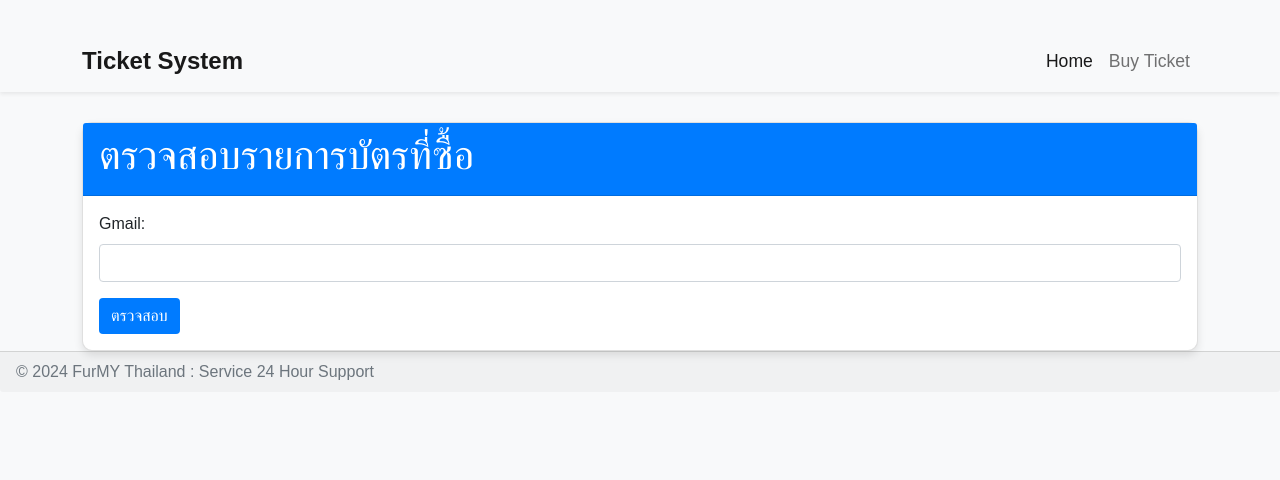
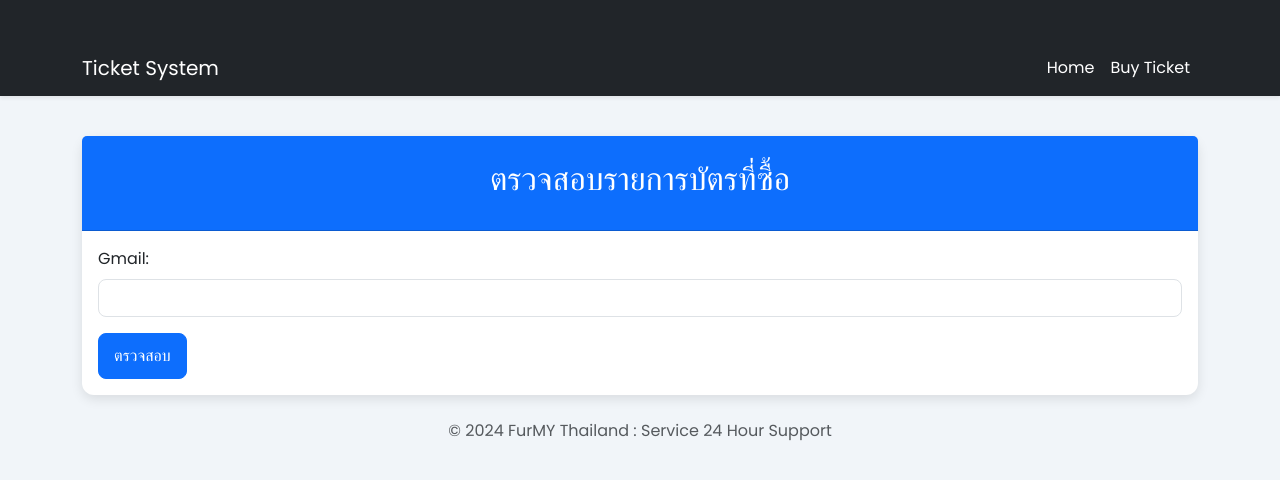
Before and after one commit to mrmyyoochannel/website-price-ticket, a PHP site: page /_shop/ in a window 1280 px wide. Shown: the top 480 px of the page. Run offline with PHP 8.4, Linux system fonts and the light colour scheme; a user stored in the database is signed in; data comes from the database, SQL or seed files in the repository; some libraries are stand-ins or nearby versions.

Commit message:
Update index.php

```diff
--- a/_shop/index.php
+++ b/_shop/index.php
@@ -23,7 +23,7 @@ if ($_SERVER["REQUEST_METHOD"] == "POST") {
 
             if (!$result) {
                 echo "<script>
-                        Swal.fire({
+                        Toast.fire({
                             icon: 'error',
                             title: 'Error',
                             text: 'Error: " . $stmt->error . "'
@@ -33,7 +33,7 @@ if ($_SERVER["REQUEST_METHOD"] == "POST") {
             $stmt->close();
         } else {
             echo "<script>
-                    Swal.fire({
+                    Toast.fire({
                         icon: 'warning',
                         title: 'Warning',
                         text: 'User email is empty.'
@@ -42,7 +42,7 @@ if ($_SERVER["REQUEST_METHOD"] == "POST") {
         }
     } else {
         echo "<script>
-                Swal.fire({
+                Toast.fire({
                     icon: 'warning',
                     title: 'Warning',
                     text: 'User email is not set.'
@@ -59,69 +59,79 @@ if ($_SERVER["REQUEST_METHOD"] == "POST") {
     <meta charset="UTF-8">
     <meta name="viewport" content="width=device-width, initial-scale=1.0">
     <title>รายการบัตรที่ซื้อ</title>
-    <link href="https://stackpath.bootstrapcdn.com/bootstrap/5.1.3/css/bootstrap.min.css" rel="stylesheet">
+    <link href="https://cdn.jsdelivr.net/npm/bootstrap@5.3.0-alpha1/dist/css/bootstrap.min.css" rel="stylesheet">
+    <link href="https://fonts.googleapis.com/css2?family=Poppins:wght@300;400;500;600&display=swap" rel="stylesheet">
     <link rel="stylesheet" href="https://cdnjs.cloudflare.com/ajax/libs/font-awesome/6.0.0-beta3/css/all.min.css">
     <style>
         body {
-            background-color: #f8f9fa;
-            font-family: 'Arial', sans-serif;
+            background-color: #f1f5f9;
+            font-family: 'Poppins', sans-serif;
         }
 
         .container {
-            margin-top: 30px;
+            margin-top: 40px;
         }
 
         .card {
-            margin-top: 20px;
-            border-radius: 10px;
-            box-shadow: 0 4px 8px rgba(0, 0, 0, 0.1);
+            border-radius: 12px;
+            border: none;
+            box-shadow: 0 4px 12px rgba(0, 0, 0, 0.1);
         }
 
         .card-header {
-            background-color: #007bff;
+            background-color: #0d6efd;
             color: white;
-            border-radius: 10px 10px 0 0;
+            border-radius: 12px 12px 0 0;
+            padding: 1.5rem;
+            text-align: center;
+        }
+
+        .card-header h1 {
+            font-size: 2rem;
         }
 
         .table thead {
-            background-color: #007bff;
+            background-color: #0d6efd;
             color: white;
         }
 
+        .form-control {
+            border-radius: 8px;
+        }
+
         .btn-primary {
-            background-color: #007bff;
-            border: none;
+            background-color: #0d6efd;
+            border-radius: 8px;
+            padding: 10px 15px;
         }
 
         .btn-primary:hover {
-            background-color: #0056b3;
+            background-color: #0b5ed7;
         }
 
         .alert-warning {
-            background-color: #fff3cd;
+            background-color: #ffeeba;
             color: #856404;
-            border: 1px solid #ffeeba;
         }
 
-        .navbar-custom {
-            background-color: #007bff;
+        .navbar {
+            background-color: #0d6efd;
         }
 
-        .navbar-custom .navbar-brand,
-        .navbar-custom .nav-link {
-            color: white;
+        .navbar-brand,
+        .navbar-nav .nav-link {
+            color: white !important;
         }
 
-        .navbar-custom .nav-link:hover {
-            color: #ffcc00;
+        .navbar-nav .nav-link:hover {
+            color: #ffcc00 !important;
+        }
+
+        .table-responsive {
+            margin-top: 20px;
         }
 
         @media (max-width: 768px) {
-            .container {
-                margin-top: 20px;
-                padding: 10px;
-            }
-
             .card-header h1 {
                 font-size: 1.5rem;
             }
@@ -130,43 +140,13 @@ if ($_SERVER["REQUEST_METHOD"] == "POST") {
                 font-size: 0.9rem;
             }
         }
-
-        .table-responsive {
-            overflow-x: auto;
-        }
-    </style>
-    <!-- Custom CSS for styling -->
-<style>
-    .navbar-brand {
-        font-weight: bold;
-        font-size: 1.5rem;
-        color: #007bff;
-    }
-    .navbar-nav .nav-link {
-        font-size: 1.1rem;
-        padding: 10px 20px;
-        color: #343a40;
-        transition: color 0.3s ease-in-out;
-    }
-    .navbar-nav .nav-link:hover {
-        color: #007bff;
-    }
-    .navbar-light .navbar-toggler {
-        border-color: #007bff;
-    }
-    .navbar-light .navbar-toggler-icon {
-        background-color: #007bff;
-    }
-    .shadow-sm {
-        box-shadow: 0 4px 6px rgba(0, 0, 0, 0.1);
-    }
     </style>
 </head>
 
 <body>
 
 <!-- Navbar -->
-<nav class="navbar navbar-expand-lg navbar-light bg-light shadow-sm">
+<nav class="navbar navbar-expand-lg navbar-dark bg-dark shadow-sm">
     <div class="container">
         <a class="navbar-brand" href="#">Ticket System</a>
         <button class="navbar-toggler" type="button" data-bs-toggle="collapse" data-bs-target="#navbarNav"
@@ -186,8 +166,6 @@ if ($_SERVER["REQUEST_METHOD"] == "POST") {
     </div>
 </nav>
 
-
-
 <div class="container">
     <div class="card">
         <div class="card-header">
@@ -197,7 +175,7 @@ if ($_SERVER["REQUEST_METHOD"] == "POST") {
             <form method="post" action="<?php echo htmlspecialchars($_SERVER["PHP_SELF"]); ?>">
                 <div class="mb-3">
                     <label for="user_email" class="form-label">Gmail:</label>
-                        <input type="text" id="user_email" name="user_email" class="form-control" required>
+                    <input type="email" id="user_email" name="user_email" class="form-control" required>
                 </div>
                 <button type="submit" class="btn btn-primary">ตรวจสอบ</button>
             </form>
@@ -205,7 +183,7 @@ if ($_SERVER["REQUEST_METHOD"] == "POST") {
     </div>
 
     <?php if ($result && $result->num_rows > 0) { ?>
-            <div class="card">
+        <div class="card mt-4">
             <div class="card-header">
                 <h2>รายการบัตรที่ซื้อ</h2>
             </div>
@@ -243,10 +221,25 @@ if ($_SERVER["REQUEST_METHOD"] == "POST") {
 </div>
 
 <script src="https://cdn.jsdelivr.net/npm/sweetalert2@11"></script>
-    <script src="https://stackpath.bootstrapcdn.com/bootstrap/5.1.3/js/bootstrap.bundle.min.js"></script>
-      <div class="card-footer text-muted">
-  © 2024 <?= $web_record['web_name']; ?> : Service 24 Hour Support
-  </div>
+<script src="https://cdn.jsdelivr.net/npm/bootstrap@5.3.0-alpha1/dist/js/bootstrap.bundle.min.js"></script>
+<script>
+    const Toast = Swal.mixin({
+        toast: true,
+        position: 'top-end',
+        showConfirmButton: false,
+        timer: 3000,
+        timerProgressBar: true,
+        didOpen: (toast) => {
+            toast.addEventListener('mouseenter', Swal.stopTimer)
+            toast.addEventListener('mouseleave', Swal.resumeTimer)
+        }
+    });
+</script>
+
+<footer class="text-center mt-4">
+    <div class="text-muted">© 2024 <?= $web_record['web_name']; ?> : Service 24 Hour Support</div>
+</footer>
+
 </body>
 
 </html>
```
Lines whose indentation alone changed are shown as unchanged.
